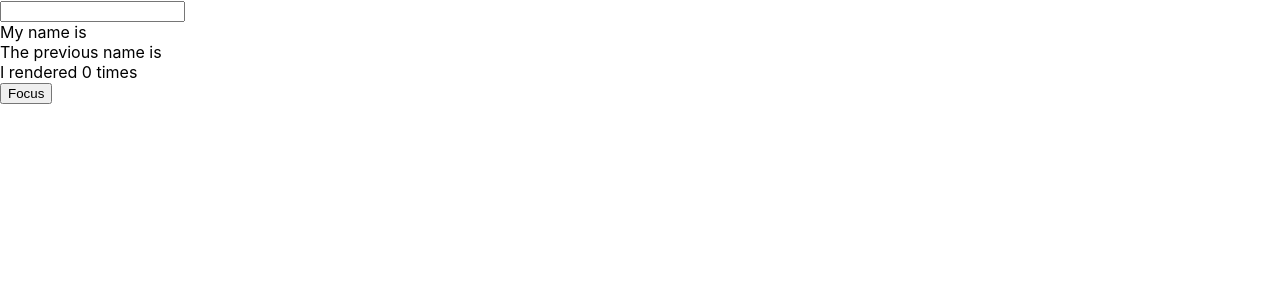
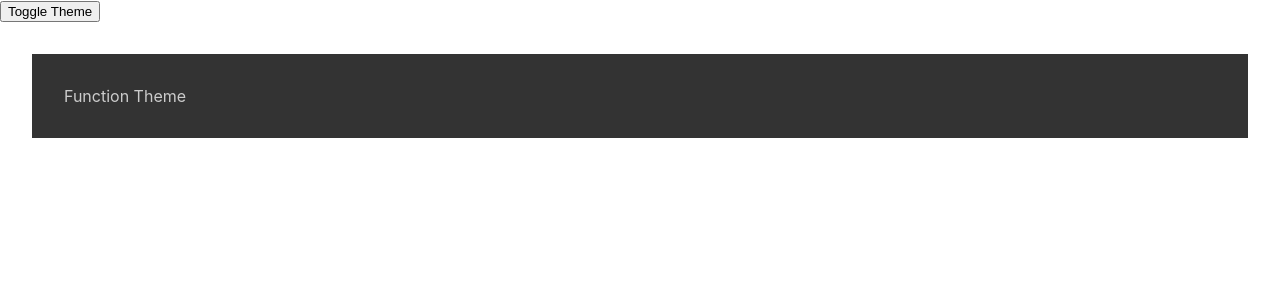
Before and after one commit to Debasmit1/react-hooks, a React (Create React App) app: page / in a window 1280 px wide. Shown: the top 300 px of the page. Built offline with nearby package versions, Linux system fonts and the light colour scheme.

Commit message:
Done the initial settings for useContext hook

```diff
--- a/src/App.js
+++ b/src/App.js
@@ -2,12 +2,13 @@ import React from 'react'
 // import State from './components/State'
 // import Effect from './components/Effect'
 // import Memo from './components/Memo'
-import Ref from './components/Ref'
+// import Ref from './components/Ref'
+import Context from './components/Context'
 
 function App() {
   return (
     <div>
-      <Ref/>
+      <Context/>
     </div>
   )
 }
--- /dev/null
+++ b/src/components/Context.js
@@ -0,0 +1,23 @@
+import React, { useState } from 'react'
+import FunctionContextComponent from './helper/FunctionContextComponent'
+
+export const ThemeContext = React.createContext();
+
+function Context() {
+    const [darkTheme,setDarkTheme] = useState(true);
+
+    const toggleTheme = () => {
+        setDarkTheme(prevDarkTheme => !prevDarkTheme)
+    }
+
+  return (
+    <>
+        <ThemeContext.Provider value={darkTheme}>
+            <button onClick={toggleTheme}>Toggle Theme</button>
+            <FunctionContextComponent/>
+        </ThemeContext.Provider>
+    </>
+  )
+}
+
+export default Context
--- /dev/null
+++ b/src/components/helper/FunctionContextComponent.js
@@ -0,0 +1,19 @@
+import React,{useContext} from 'react'
+import { ThemeContext } from "../Context";
+
+function FunctionContextComponent() {
+    const darkTheme = useContext(ThemeContext);
+
+    const ThemeStyles = {
+        backgroundColor: darkTheme ? '#333':'#ccc',
+        color: darkTheme ? "#ccc":"#333",
+        padding: '2rem',
+        margin: '2rem'
+    }
+
+  return (
+    <div style={ThemeStyles}>Function Theme</div>
+  )
+}
+
+export default FunctionContextComponent
```
